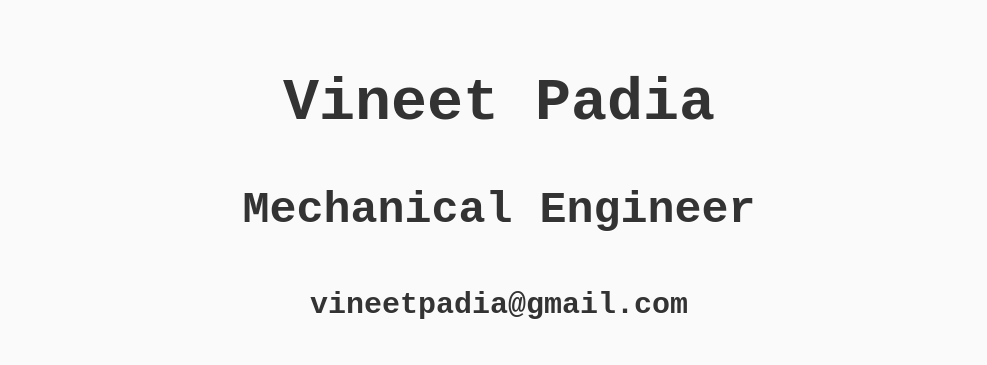
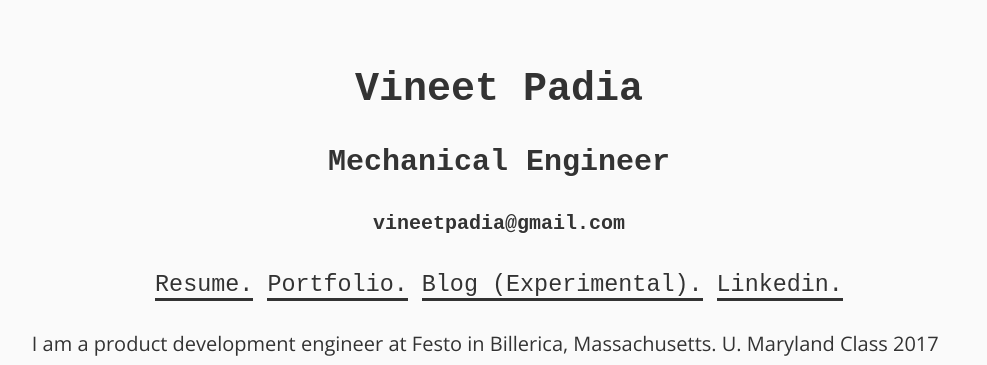
Before and after one commit to vineetpadia/vineetpadia.github.io, a plain HTML site: page index.html in a window 1280 px wide. Shown: the top 365 px of the page, without its empty margins (141-1128 px from the left). Drawn offline with nearby package versions, Linux system fonts and the light colour scheme; a web font is replaced by a local one.

Commit message:
Update vpadia.css

```diff
--- a/vpadia.css
+++ b/vpadia.css
@@ -1,4 +1,4 @@
-body {margin: 5% auto; background: #fafafa; color: #333333; font-family: 'Open Sans', sans-serif; font-size: 30px; line-height: 1.6; text-shadow: 0 1px 0 #ffffff; max-width: 73%;}
+body {margin: 5% auto; background: #fafafa; color: #333333; font-family: 'Open Sans', sans-serif; font-size: 20px; line-height: 1.6; text-shadow: 0 1px 0 #ffffff; max-width: 73%;}
 code {background: white;}
 a {border-bottom: 3px solid #333333; color: #333333; text-decoration: none;}
 a:hover {border-bottom: 0;}
```
